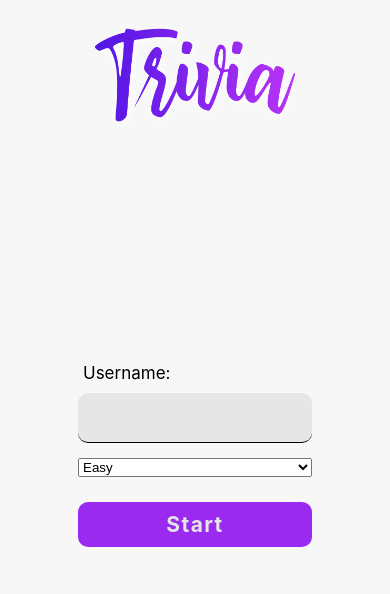
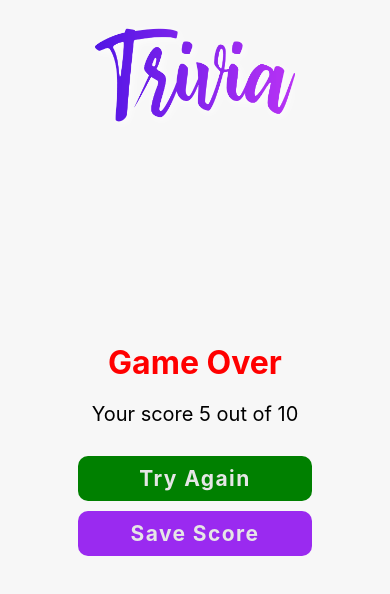
Before and after one commit to yakupkalayci/quizGame-reactNative, a React Native app: screen /Result in a window 390 px wide. Shown: the top 594 px of the page. Built offline with nearby package versions, Linux system fonts and the light colour scheme.

Commit message:
design result page

```diff
--- /dev/null
+++ b/src/assets/styles/Button.style.ts
@@ -0,0 +1,18 @@
+import { StyleSheet } from 'react-native';
+
+export default StyleSheet.create({
+  btn: {
+    width: '60%',
+    backgroundColor: '#9a2af0',
+    marginTop: 10,
+    padding: 10,
+    borderRadius: 10,
+    alignItems: 'center'
+  },
+  btnText: {
+    fontWeight: 'bold',
+    fontSize: 21,
+    color: '#e6e6e6',
+    letterSpacing: 1.4
+  }
+});
--- a/src/assets/styles/Intro.style.ts
+++ b/src/assets/styles/Intro.style.ts
@@ -24,20 +24,6 @@ export default StyleSheet.create({
     padding: 10,
     marginBottom: 15
   },
-  btn: {
-    width: '60%',
-    backgroundColor: '#9a2af0',
-    marginTop: 10,
-    padding: 10,
-    borderRadius: 10,
-    alignItems: 'center'
-  },
-  btnText: {
-    fontWeight: 'bold',
-    fontSize: 21,
-    color: '#e6e6e6',
-    letterSpacing: 1.4
-  },
   pickerContainer: {
     width: '60%',
     marginBottom: 15
--- /dev/null
+++ b/src/assets/styles/Result.style.ts
@@ -0,0 +1,24 @@
+import { StyleSheet } from 'react-native';
+
+export default StyleSheet.create({
+  container: {
+    flex: 1,
+    justifyContent: 'center',
+    alignItems: 'center',
+    backgroundColor: '#f7f7f7'
+  },
+  mainText: {
+    fontSize: 32,
+    fontWeight: 'bold',
+    color: 'red',
+    marginBottom: 20
+  },
+  infoText: {
+    color: 'black',
+    fontSize: 20,
+    marginBottom: 20
+  },
+  btn: {
+    backgroundColor: 'green'
+  }
+});
--- /dev/null
+++ b/src/components/button/Button.tsx
@@ -0,0 +1,23 @@
+import { Text, TouchableOpacity, ViewStyle, TextStyle } from 'react-native';
+
+import styles from '../../assets/styles/Button.style';
+
+interface ButtonProps {
+  title: string;
+  onPress: () => void;
+  btnStyle?: ViewStyle;
+  titleStyle?: TextStyle;
+}
+
+function Button(props: ButtonProps) {
+    // destruct props
+  const { title, onPress, btnStyle, titleStyle } = props;
+
+  return (
+    <TouchableOpacity onPress={() => onPress()} style={btnStyle ? [styles.btn, btnStyle] : styles.btn}>
+        <Text style={titleStyle ? [styles.btnText, titleStyle] : styles.btnText}>{title}</Text>
+    </TouchableOpacity>
+  );
+}
+
+export default Button;
--- a/src/navigation/Router.tsx
+++ b/src/navigation/Router.tsx
@@ -2,6 +2,7 @@ import { NavigationContainer } from '@react-navigation/native';
 import { createNativeStackNavigator } from '@react-navigation/native-stack';
 import Intro from '../screens/intro/Intro';
 import Quiz from '../screens/quiz/Quiz';
+import Result from '../screens/result/Result';
 
 const Stack = createNativeStackNavigator();
 
@@ -11,6 +12,7 @@ function Router(): JSX.Element {
         <Stack.Navigator screenOptions={{ headerShown: false }}>
           <Stack.Screen name="Intro" component={Intro} />
           <Stack.Screen name="Quiz" component={Quiz} />
+          <Stack.Screen name="Result" component={Result} />
         </Stack.Navigator>
       </NavigationContainer>
   );
--- a/src/screens/intro/Intro.tsx
+++ b/src/screens/intro/Intro.tsx
@@ -1,10 +1,12 @@
 // React
 import { useState } from 'react';
-import { KeyboardAvoidingView, View, Text, TextInput, TouchableOpacity } from 'react-native';
+import { KeyboardAvoidingView, Text, TextInput } from 'react-native';
 
 import { DROPDOWN_DIFFICULY_VALUES } from '../../common/constants/dropdown/dropdownConstants';
 
 import { Picker } from '@react-native-picker/picker';
+
+import Button from '../../components/button/Button';
 
 import styles from '../../assets/styles/Intro.style';
 
@@ -32,9 +34,7 @@ function Intro({ navigation }) {
         <Picker.Item label="Medium" value={DROPDOWN_DIFFICULY_VALUES.MEDIUM} enabled={true} style={styles.pickerItem} />
         <Picker.Item label="Hard" value={DROPDOWN_DIFFICULY_VALUES.HARD} style={styles.pickerItem} />
       </Picker>
-      <TouchableOpacity style={styles.btn} onPress={() => handleStart()}>
-        <Text style={styles.btnText}>Start</Text>
-      </TouchableOpacity>
+      <Button title="Start" onPress={handleStart} />
     </KeyboardAvoidingView>
   );
 }
--- a/src/screens/quiz/Quiz.tsx
+++ b/src/screens/quiz/Quiz.tsx
@@ -6,7 +6,7 @@ import NextButton from './_partials/NextButton';
 
 import styles from '../../assets/styles/Quiz.style';
 
-function Quiz() {
+function Quiz({navigation}) {
   const [index, setIndex] = useState(0);
   const [selected, setSelected] = useState();
 
@@ -48,7 +48,7 @@ function Quiz() {
         console.log('Please answer the question!');
       }
     } else {
-      console.log('Last Question!!');
+      navigation.navigate('Result');
     }
   }
 
--- a/src/screens/result/Result.tsx
+++ b/src/screens/result/Result.tsx
@@ -1,9 +1,24 @@
 import React from 'react'
-import { View } from 'react-native/types'
+import { View, Text } from 'react-native'
 
-function Result() {
+import Button from '../../components/button/Button';
+
+import styles from '../../assets/styles/Result.style';
+
+function Result({ navigation }) {
+  const fakeStore = 5;
+
+  const tryAgain = () => {
+    navigation.navigate('Intro');
+  }
+
   return (
-    <View>Result</View>
+    <View style={styles.container}>
+      <Text style={styles.mainText}>Game Over</Text>
+      <Text style={styles.infoText}>Your score {fakeStore} out of 10</Text>
+      <Button title="Try Again" onPress={tryAgain} btnStyle={styles.btn} />
+      <Button title="Save Score" onPress={tryAgain} />
+    </View>
   )
 }
 
```
